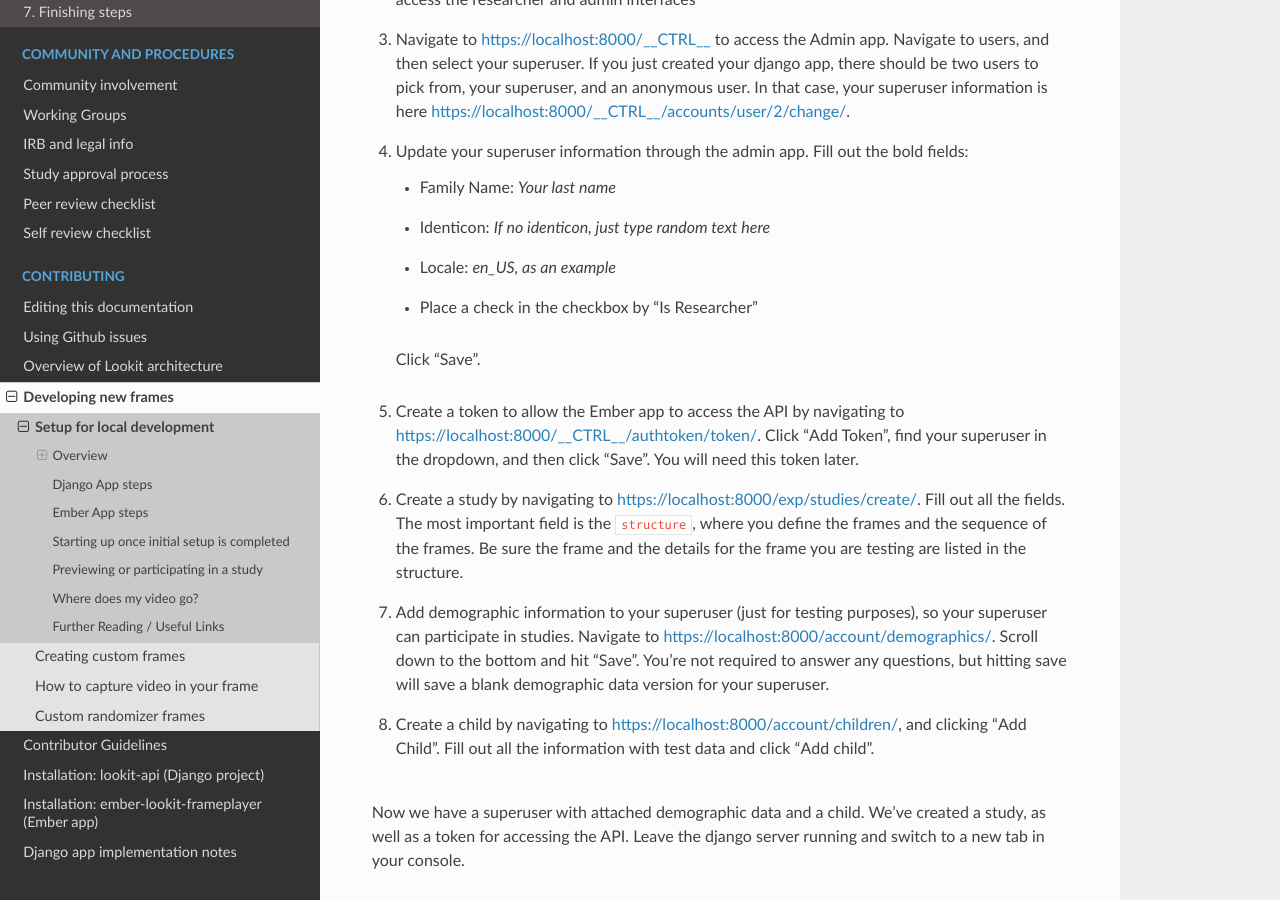
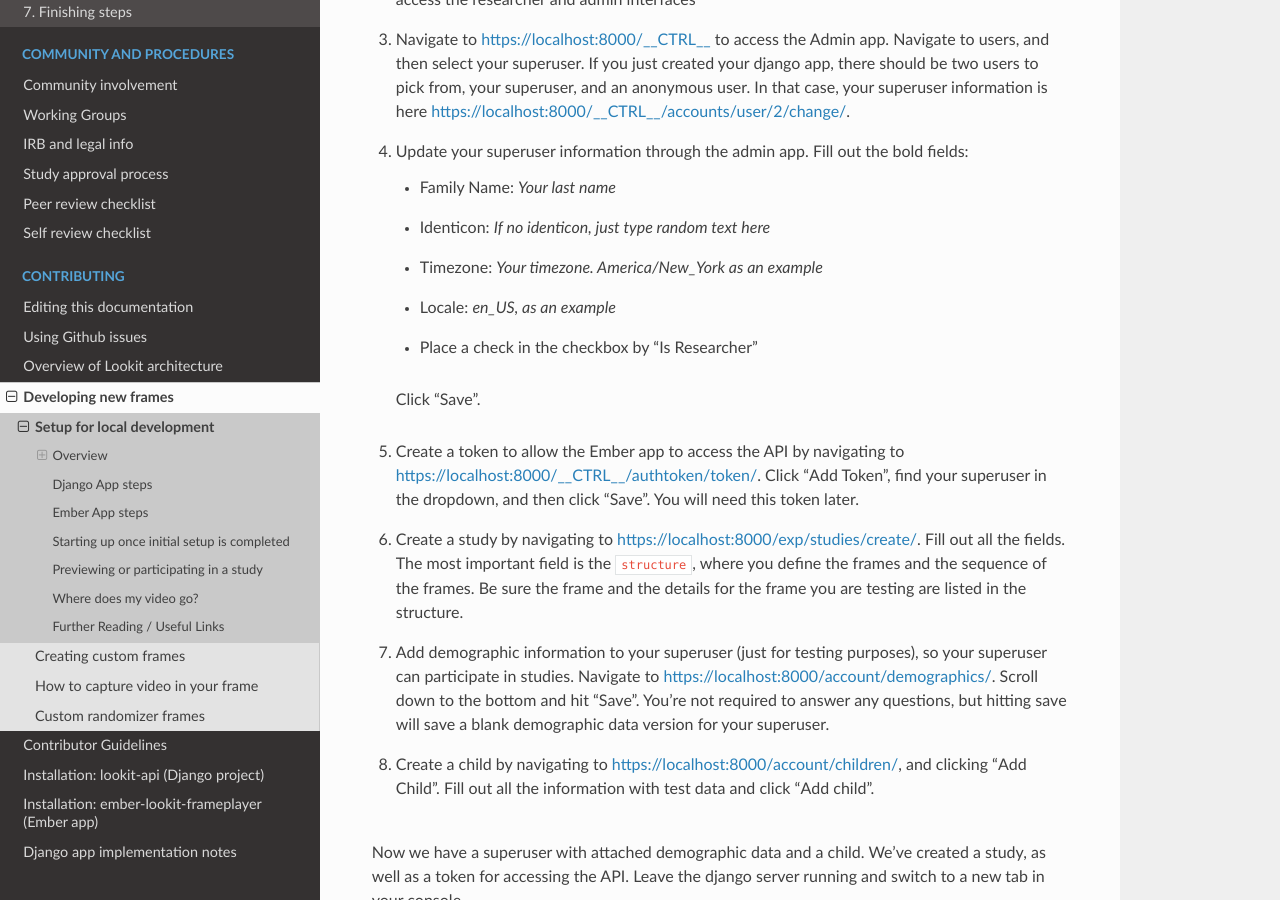
Before and after one commit to lookit/lookit-docs, a Sphinx documentation site: the page built from docs/source/frame-dev-setup.rst, in a window 1280 px wide and 900 px high, scrolled down 1154 px. Built offline with Sphinx 7.4.7 and the Read the Docs theme 2.0.0, drawn with Linux system fonts in a browser that asks for light colours.

Commit message:
Update frame-dev-setup.rst
Update your superuser information was missing the the timezone.

```diff
--- a/docs/source/frame-dev-setup.rst
+++ b/docs/source/frame-dev-setup.rst
@@ -52,6 +52,7 @@ Note: this is optional if you are only making changes to ember-lookit-frameplaye
 
    -  Family Name: *Your last name*
    -  Identicon: *If no identicon, just type random text here*
+   -  Timezone: *Your timezone. America/New_York as an example*
    -  Locale: *en_US, as an example*
    -  Place a check in the checkbox by “Is Researcher”
 
```
